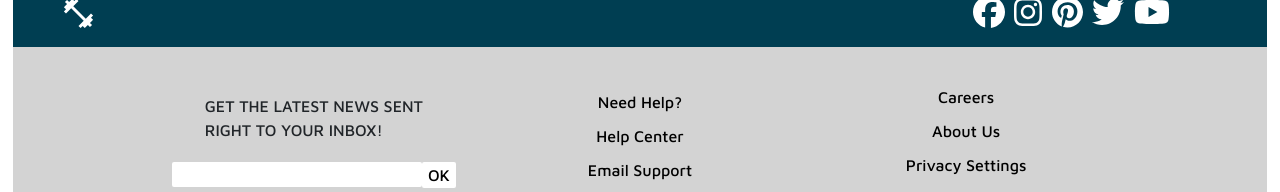
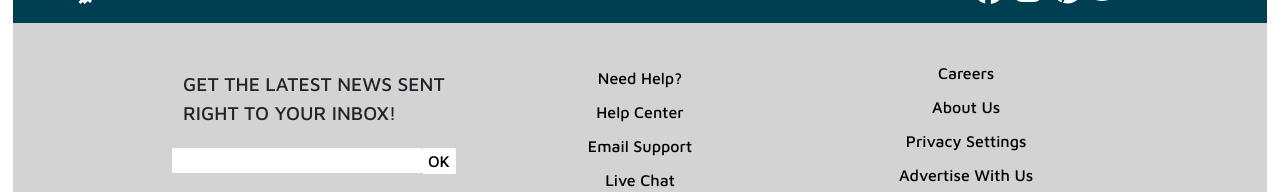
Before and after one commit to michael-greene-ey/sr-dev-project, a React (Create React App) app: page / in a window 1280 px wide. Shown: the part 976-1168 px from the top of the page. Built offline with nearby package versions, Linux system fonts and the light colour scheme.

Commit message:
fixing git

```diff
--- a/public/index.html
+++ b/public/index.html
@@ -9,10 +9,6 @@
       name="description"
       content="Web site created using create-react-app"
     />
-<<<<<<< HEAD
-=======
-
->>>>>>> main
     <title>React App</title>
   </head>
   <body>
--- a/src/components/Footer.module.css
+++ b/src/components/Footer.module.css
@@ -93,10 +93,11 @@
 }
 
 .emailInboxText {
-  font: italic;
-  /* font-size: large; */
-  /* font-weight: bolder; */
-  /* font-style: italic; */
+  font-size: larger;
+}
+
+.footerContainer {
+  margin-top: auto;
 }
 
 .logo {
```
